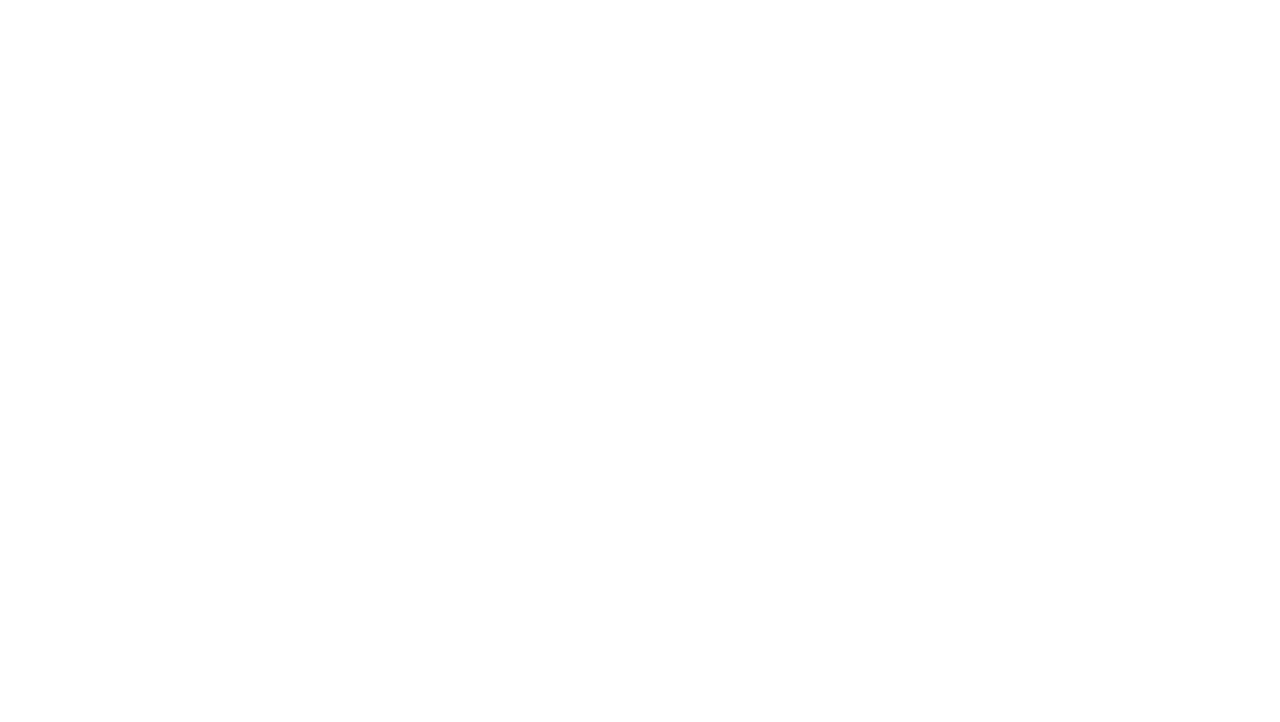
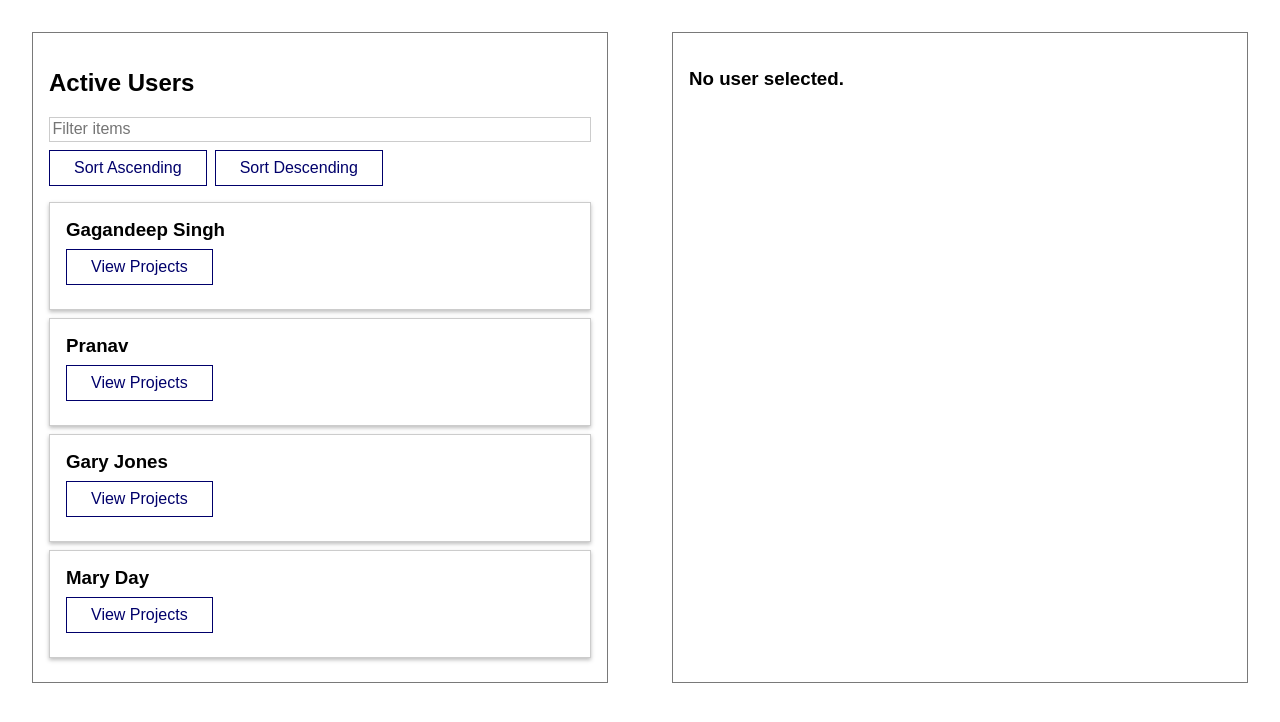
Before and after one commit to Gagandeep39/project-manager-vue, a Vue app: page / in a window 1280 px wide. Shown: the top 722 px of the page. Built offline with nearby package versions, Linux system fonts and the light colour scheme.

Commit message:
Created a dummy project

```diff
--- a/src/App.vue
+++ b/src/App.vue
@@ -1,13 +1,67 @@
 <template>
-  <div></div>
+  <main>
+    <user-list :users="activeUsers" @list-projects="selectUser"></user-list>
+    <projects-list :user="selectedUser"></projects-list>
+  </main>
 </template>
 
+<script>
+import USER_DATA from './assets/dummy-data.js';
+
+import UserList from './components/users/UserList.vue';
+import ProjectsList from './components/projects/ProjectsList.vue';
+
+export default {
+  components: {
+    UserList,
+    ProjectsList,
+  },
+  data() {
+    return {
+      selectedUser: null,
+      activeUsers: USER_DATA,
+    };
+  },
+  methods: {
+    selectUser(uid) {
+      this.selectedUser = this.activeUsers.find((usr) => usr.id === uid);
+    },
+  },
+};
+</script>
+
 <style>
-#app {
-  font-family: Avenir, Helvetica, Arial, sans-serif;
-  -webkit-font-smoothing: antialiased;
-  -moz-osx-font-smoothing: grayscale;
-  text-align: center;
-  color: #2c3e50;
+* {
+  box-sizing: border-box;
+}
+html {
+  font-family: sans-serif;
+}
+body {
+  margin: 0;
+}
+
+main {
+  display: flex;
+  justify-content: space-around;
+}
+
+button {
+  font: inherit;
+  border: 1px solid #00006b;
+  background-color: transparent;
+  color: #00006b;
+  padding: 0.5rem 1.5rem;
+  cursor: pointer;
+  margin: 0.5rem 0.5rem 0.5rem 0;
+}
+button:hover,
+button:active {
+  background-color: #efefff;
+}
+
+button.selected {
+  background-color: #00006b;
+  color: white;
 }
 </style>
--- /dev/null
+++ b/src/assets/dummy-data.js
@@ -0,0 +1,33 @@
+export default [
+  {
+    id: 'gagan',
+    fullName: 'Gagandeep Singh',
+    projects: [
+      { id: 'gagan_p1', title: 'Complete Vue Course' },
+      { id: 'gagan_p2', title: 'Revise other frameworks' },
+      { id: 'gagan_p3', title: 'Explore real world' },
+    ],
+  },
+  {
+    id: 'pranav',
+    fullName: 'Pranav',
+    projects: [
+      { id: 'pranav_p1', title: 'Experiment' },
+      { id: 'pranav_p2', title: 'Dive into data science topics' },
+      { id: 'pranav_p3', title: 'Various things' },
+    ],
+  },
+  {
+    id: 'gary',
+    fullName: 'Gary Jones',
+    projects: [
+      { id: 'gary_p1', title: 'Create agenda for next months' },
+      { id: 'gary_p2', title: 'Explore new topics' },
+    ],
+  },
+  {
+    id: 'mary',
+    fullName: 'Mary Day',
+    projects: [],
+  },
+];
--- /dev/null
+++ b/src/components/UI/BaseContainer.vue
@@ -0,0 +1,14 @@
+<template>
+  <section>
+    <slot></slot>
+  </section>
+</template>
+
+<style scoped>
+section {
+  margin: 2rem;
+  border: 1px solid #797979;
+  padding: 1rem;
+  flex: 1;
+}
+</style>
--- /dev/null
+++ b/src/components/UI/BaseSearch.vue
@@ -0,0 +1,38 @@
+<template>
+  <form>
+    <input
+      type="search"
+      @input="search"
+      :value="searchTerm"
+      placeholder="Filter items"
+    />
+  </form>
+</template>
+
+<script>
+export default {
+  props: ['searchTerm'],
+  emits: ['search'],
+  methods: {
+    search(event) {
+      this.$emit('search', event.target.value);
+    },
+  },
+};
+</script>
+
+<style scoped>
+input {
+  font: inherit;
+  width: 100%;
+  display: block;
+  padding: 0.15rem;
+  border: 1px solid #ccc;
+}
+
+input:focus {
+  outline: none;
+  border-color: #00006b;
+  background-color: #eeeeff;
+}
+</style>
--- /dev/null
+++ b/src/components/projects/ProjectItem.vue
@@ -0,0 +1,24 @@
+<template>
+  <li>
+    <h3>{{ title }}</h3>
+  </li>
+</template>
+
+<script>
+export default {
+  props: ['title'],
+};
+</script>
+
+<style scoped>
+li {
+  background-color: #00006b;
+  color: white;
+  padding: 0.5rem;
+  margin: 1rem 0;
+}
+
+li h3 {
+  margin: 0;
+}
+</style>
--- /dev/null
+++ b/src/components/projects/ProjectsList.vue
@@ -0,0 +1,76 @@
+<template>
+  <base-container v-if="user">
+    <h2>{{ user.fullName }}: Projects</h2>
+    <base-search
+      v-if="hasProjects"
+      @search="updateSearch"
+      :search-term="enteredSearchTerm"
+    ></base-search>
+    <ul v-if="hasProjects">
+      <project-item
+        v-for="prj in availableProjects"
+        :key="prj.id"
+        :title="prj.title"
+      ></project-item>
+    </ul>
+    <h3 v-else>No projects found.</h3>
+  </base-container>
+  <base-container v-else>
+    <h3>No user selected.</h3>
+  </base-container>
+</template>
+
+<script>
+import ProjectItem from './ProjectItem.vue';
+
+export default {
+  components: {
+    ProjectItem,
+  },
+  props: ['user'],
+  data() {
+    return {
+      enteredSearchTerm: '',
+      activeSearchTerm: '',
+    };
+  },
+  computed: {
+    hasProjects() {
+      return this.user.projects && this.availableProjects.length > 0;
+    },
+    availableProjects() {
+      if (this.activeSearchTerm) {
+        return this.user.projects.filter((prj) =>
+          prj.title.includes(this.activeSearchTerm)
+        );
+      }
+      return this.user.projects;
+    },
+  },
+  methods: {
+    updateSearch(val) {
+      this.enteredSearchTerm = val;
+    },
+  },
+  watch: {
+    enteredSearchTerm(val) {
+      setTimeout(() => {
+        if (val === this.enteredSearchTerm) {
+          this.activeSearchTerm = val;
+        }
+      }, 300);
+    },
+    user() {
+      this.enteredSearchTerm = '';
+    },
+  },
+};
+</script>
+
+<style scoped>
+ul {
+  list-style: none;
+  margin: 0;
+  padding: 0;
+}
+</style>
--- /dev/null
+++ b/src/components/users/UserItem.vue
@@ -0,0 +1,31 @@
+<template>
+  <li>
+    <h3>{{ userName }}</h3>
+    <button @click="viewProjects">View Projects</button>
+  </li>
+</template>
+
+<script>
+export default {
+  props: ['id', 'userName'],
+  emits: ['list-projects'],
+  methods: {
+    viewProjects() {
+      this.$emit('list-projects', this.id);
+    },
+  },
+};
+</script>
+
+<style scoped>
+li {
+  margin: 0.5rem 0;
+  padding: 1rem;
+  box-shadow: 0 2px 4px rgba(0, 0, 0, 0.26);
+  border: 1px solid #ccc;
+}
+
+li h3 {
+  margin: 0;
+}
+</style>
--- /dev/null
+++ b/src/components/users/UserList.vue
@@ -0,0 +1,98 @@
+<template>
+  <base-container>
+    <h2>Active Users</h2>
+    <base-search
+      @search="updateSearch"
+      :search-term="enteredSearchTerm"
+    ></base-search>
+    <div>
+      <button @click="sort('asc')" :class="{ selected: sorting === 'asc' }">
+        Sort Ascending
+      </button>
+      <button @click="sort('desc')" :class="{ selected: sorting === 'desc' }">
+        Sort Descending
+      </button>
+    </div>
+    <ul>
+      <user-item
+        v-for="user in displayedUsers"
+        :key="user.id"
+        :user-name="user.fullName"
+        :id="user.id"
+        @list-projects="$emit('list-projects', $event)"
+      ></user-item>
+    </ul>
+  </base-container>
+</template>
+
+<script>
+import UserItem from './UserItem.vue';
+
+export default {
+  components: {
+    UserItem,
+  },
+  props: ['users'],
+  data() {
+    return {
+      enteredSearchTerm: '',
+      activeSearchTerm: '',
+      sorting: null,
+    };
+  },
+  computed: {
+    availableUsers() {
+      let users = [];
+      if (this.activeSearchTerm) {
+        users = this.users.filter((usr) =>
+          usr.fullName.includes(this.activeSearchTerm)
+        );
+      } else if (this.users) {
+        users = this.users;
+      }
+      return users;
+    },
+    displayedUsers() {
+      if (!this.sorting) {
+        return this.availableUsers;
+      }
+      return this.availableUsers.slice().sort((u1, u2) => {
+        if (this.sorting === 'asc' && u1.fullName > u2.fullName) {
+          return 1;
+        } else if (this.sorting === 'asc') {
+          return -1;
+        } else if (this.sorting === 'desc' && u1.fullName > u2.fullName) {
+          return -1;
+        } else {
+          return 1;
+        }
+      });
+    },
+  },
+  methods: {
+    updateSearch(val) {
+      this.enteredSearchTerm = val;
+    },
+    sort(mode) {
+      this.sorting = mode;
+    },
+  },
+  watch: {
+    enteredSearchTerm(val) {
+      setTimeout(() => {
+        if (val === this.enteredSearchTerm) {
+          this.activeSearchTerm = val;
+        }
+      }, 300);
+    },
+  },
+};
+</script>
+
+<style scoped>
+ul {
+  list-style: none;
+  margin: 0;
+  padding: 0;
+}
+</style>
--- a/src/main.js
+++ b/src/main.js
@@ -1,4 +1,10 @@
 import { createApp } from 'vue';
+
+import BaseSearch from './components/UI/BaseSearch.vue';
+import BaseContainer from './components/UI/BaseContainer.vue';
 import App from './App.vue';
 
-createApp(App).mount('#app');
+createApp(App)
+  .component('base-search', BaseSearch)
+  .component('base-container', BaseContainer)
+  .mount('#app');
```
